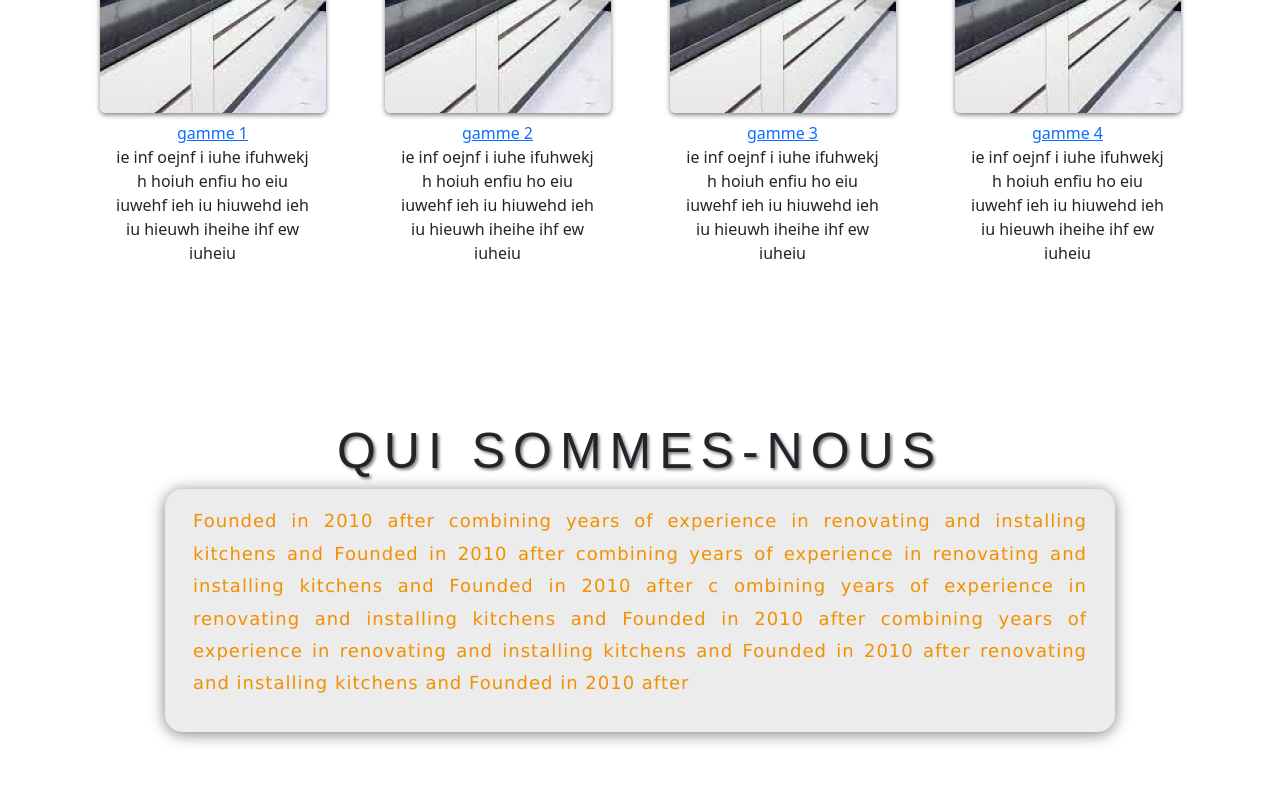
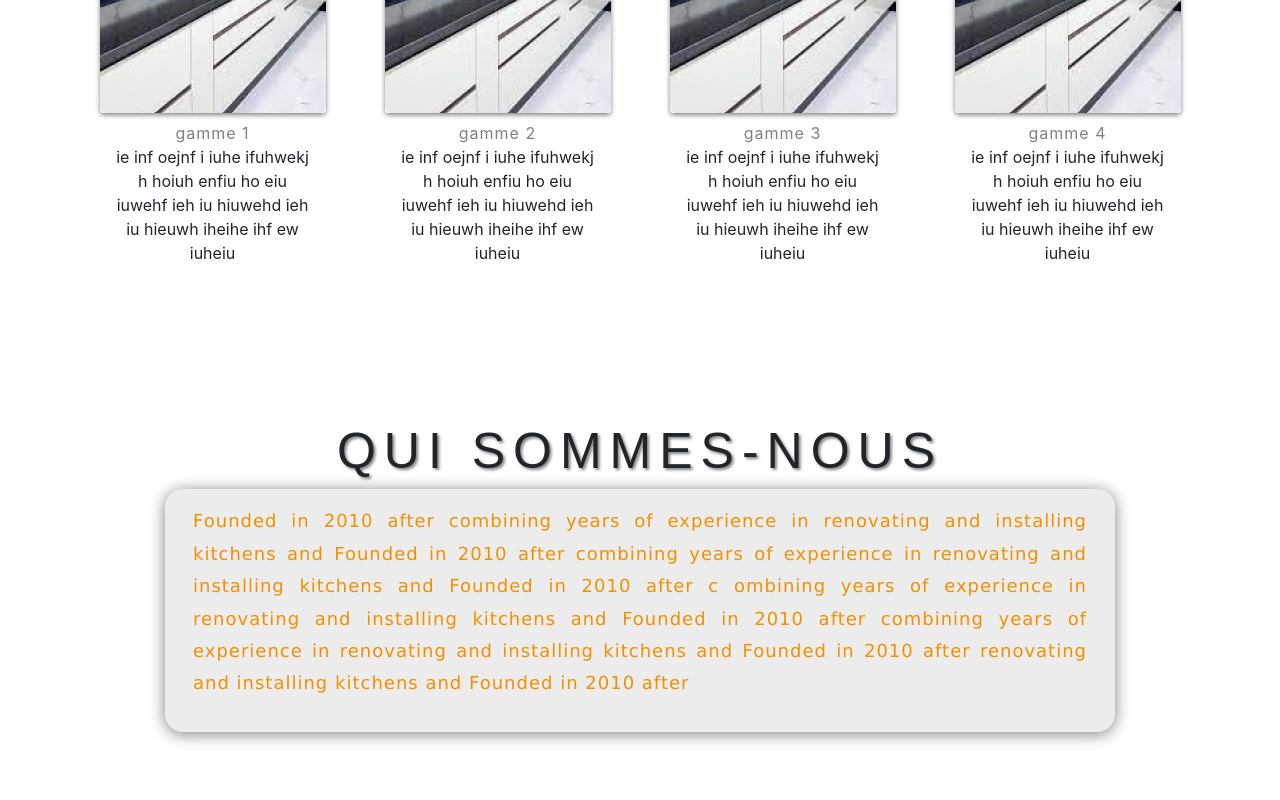
Before and after one commit to housni234/ISrefit, a React (Create React App) app: page / in a window 1280 px wide. Shown: the part 1520-2320 px from the top of the page. Built offline with nearby package versions, Linux system fonts and the light colour scheme; a web font is replaced by a local one.

Commit message:
hover over button in nos clients component changed

```diff
--- a/src/App.css
+++ b/src/App.css
@@ -83,6 +83,10 @@
     box-shadow: 0px 2px 5px gray;
 }
 
+.button:hover {
+    background-color: rgb(238, 177, 34)
+}
+
 .footer {
     background-color: rgb(201, 201, 201);
     color: white;
@@ -134,3 +138,11 @@
     align-items: center;
     width: 100%;
 }
+
+.pdf-link {
+    text-decoration: none;
+    color: gray;
+    /* font-weight: bold; */
+    letter-spacing: 1px;
+
+}
--- a/src/Components/NosCuisines.js
+++ b/src/Components/NosCuisines.js
@@ -16,7 +16,7 @@ function NosCuisines() {
                         <Image className="mx-auto d-block gammeImg" src={require("../images/gamme.jpg")} rounded />
                         <Row className="justify-content-center mt-2">
                             <Col  >
-                                <a href="../images/slide2.jpeg">gamme 1</a>
+                                <a className="pdf-link" href="../images/slide2.jpeg">gamme 1</a>
                                 <p className="mx-auto w-75"> ie inf  oejnf i iuhe ifuhwekj h hoiuh enfiu ho eiu iuwehf ieh iu hiuwehd ieh iu hieuwh iheihe ihf ew iuheiu </p>
                             </Col>
                         </Row>
@@ -25,7 +25,7 @@ function NosCuisines() {
                         <Image className="mx-auto d-block gammeImg" src={require("../images/gamme.jpg")} rounded />
                         <Row className="justify-content-center mt-2">
                             <Col  >
-                                <a href="../images/slide2.jpeg">gamme 2</a>
+                                <a className="pdf-link" href="../images/slide2.jpeg">gamme 2</a>
                                 <p className="mx-auto w-75"> ie inf  oejnf i iuhe ifuhwekj h hoiuh enfiu ho eiu iuwehf ieh iu hiuwehd ieh iu hieuwh iheihe ihf ew iuheiu </p>
                             </Col>
                         </Row>
@@ -34,7 +34,7 @@ function NosCuisines() {
                         <Image className="mx-auto d-block gammeImg" src={require("../images/gamme.jpg")} rounded />
                         <Row className="justify-content-center mt-2">
                             <Col  >
-                                <a href="../images/slide2.jpeg">gamme 3</a>
+                                <a className="pdf-link" href="../images/slide2.jpeg">gamme 3</a>
                                 <p className="mx-auto w-75"> ie inf  oejnf i iuhe ifuhwekj h hoiuh enfiu ho eiu iuwehf ieh iu hiuwehd ieh iu hieuwh iheihe ihf ew iuheiu </p>
                             </Col>
                         </Row>
@@ -43,7 +43,7 @@ function NosCuisines() {
                         <Image className="mx-auto d-block gammeImg" src={require("../images/gamme.jpg")} rounded />
                         <Row className="justify-content-center mt-2">
                             <Col  >
-                                <a href="../images/slide2.jpeg">gamme 4</a>
+                                <a className="pdf-link" href="../images/slide2.jpeg">gamme 4</a>
                                 <p className="mx-auto w-75"> ie inf  oejnf i iuhe ifuhwekj h hoiuh enfiu ho eiu iuwehf ieh iu hiuwehd ieh iu hieuwh iheihe ihf ew iuheiu </p>
                             </Col>
                         </Row>
```
Also changed, not shown: src/Components/NavBar.js (+0 -7 lines).
